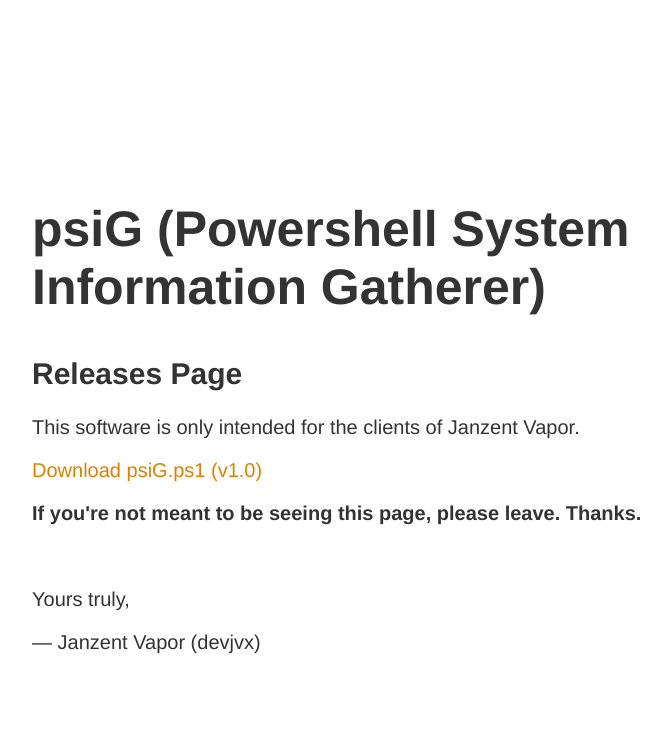
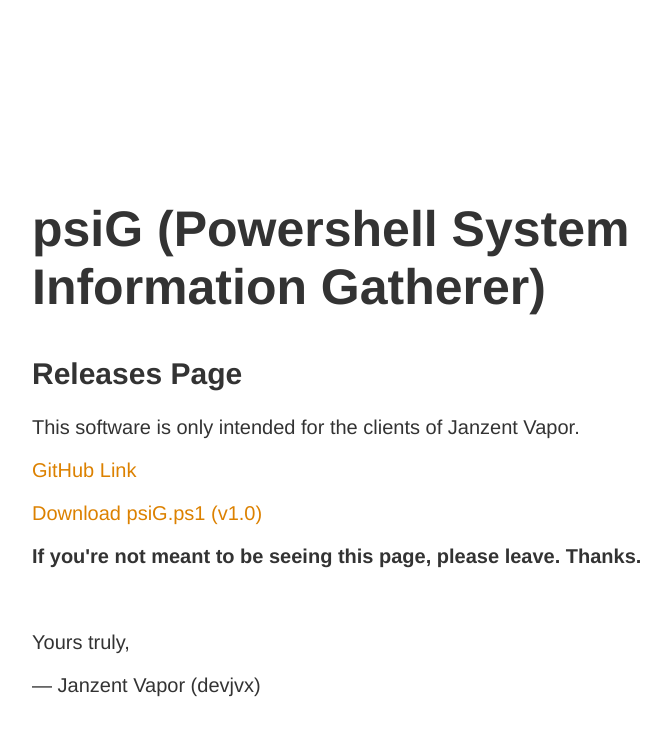
Before and after one commit to developer-jx/developer-jx.github.io, a Jekyll site: the page psiG.html, which Jekyll copies as it is, in a window 1280 px wide. Shown: the top 736 px of the page, without its empty margins (283-954 px from the left). Built offline with Jekyll 4.4.1, drawn with Linux system fonts in a browser that asks for light colours.

Commit message:
Added GitHub link for psiG

```diff
--- a/psiG.html
+++ b/psiG.html
@@ -14,6 +14,9 @@ a:hover { color: #333; text-decoration: none; }
 <h2>Releases Page</h2>
 <div>
 <p>This software is only intended for the clients of Janzent Vapor.</p>
+
+<p><a href="https://github.com/devjvx/psiG">GitHub Link</a></p>
+
 <p><a href="maintenance_files/psiG.ps1">Download psiG.ps1 (v1.0)</a></p>
 <p><strong>If you're not meant to be seeing this page, please leave. Thanks.</strong></p>
 
```
